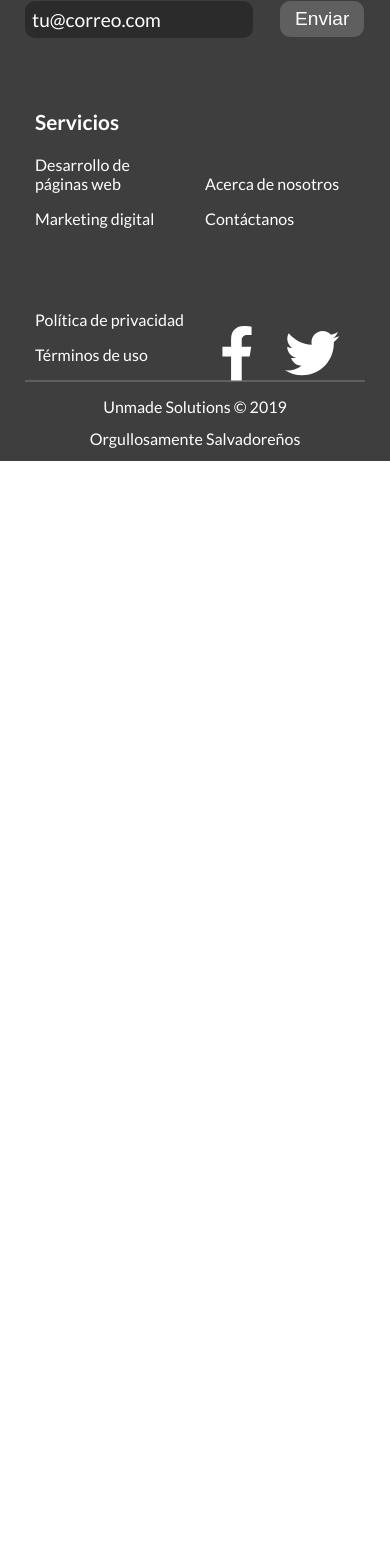
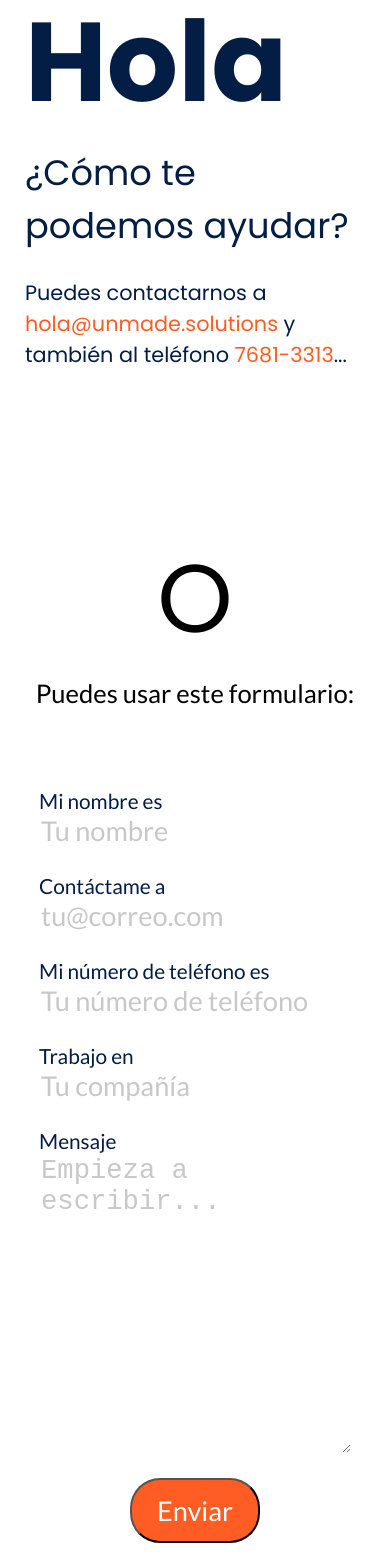
Before and after one commit to jlvalport/unmade-solutions, a React (Create React App) app: page /contacto in a window 390 px wide. Shown: the part 246-1814 px from the top of the page. Before the commit the page ends 844 px from the top, so only its background shows below. Built offline with nearby package versions, Linux system fonts and the light colour scheme.

Commit message:
feat: mobil contact page

```diff
--- a/src/App.js
+++ b/src/App.js
@@ -7,6 +7,7 @@ import LandingPage from './components/LandingPage/LandingPage';
 import DevServicePage from './components/DevServicePage/DevServicePage';
 import MarketingServicePage from './components/MarketingServicePage/MarketingServicePage';
 import AboutUsPage from './components/AboutUsPage/AboutUsPage';
+import ContactUsPage from './components/ContactUsPage/ContactUsPage';
 import Footer from './components/Footer/Footer';
 
 function App() {
@@ -17,6 +18,7 @@ function App() {
       <Route path='/servicio-de-desarrollo-web' exact component={DevServicePage} />
       <Route path='/servicio-de-marketing' exact component={MarketingServicePage} />
       <Route path='/acerca-de-nosotros' exact component={AboutUsPage} />
+      <Route path='/contacto' exact component={ContactUsPage} />
       <Footer />
     </React.Fragment>
   );
--- /dev/null
+++ b/src/components/ContactUsPage/ContactUsLanding/ContactUsLanding.js
@@ -0,0 +1,18 @@
+import React from 'react';
+
+import classes from './ContactUsLanding.module.scss';
+
+const ContactUsLanding = () => {
+    return (
+        <section className={classes.section}>
+            <div className={classes.textBox}>
+                <p className={classes.hello}>Hola</p>
+                <p className={classes.helpYou}>¿Cómo te podemos ayudar?</p>
+                <p className={classes.contact}>Puedes contactarnos a <span className={classes.orange}>hola@unmade.solutions</span> y también al teléfono <span className={classes.orange}>7681-3313</span>...</p>
+            </div>
+            <span className={classes.o}>O</span>
+        </section>
+    );
+};
+
+export default ContactUsLanding
--- /dev/null
+++ b/src/components/ContactUsPage/ContactUsLanding/ContactUsLanding.module.scss
@@ -0,0 +1,51 @@
+@import '../../../assets//styles/landing-spaces';
+@import '../../../assets/styles/colors';
+@import '../../../assets/styles/fonts';
+
+.section {
+    position: relative;
+    height: 100vh;
+    width: 100%;
+    font-family: $titleFont;
+    padding-top: $mobil-landing-space;
+    margin: 0 0 80px;
+
+    p {
+        color: $normalText;
+    }
+}
+
+.textBox {
+    position: relative;
+    top: 43%;
+    transform: translateY(-50%);
+}
+
+.hello {
+    font-size: 7rem;
+    margin: 0 25px;
+    font-weight: 700;
+}
+
+.helpYou {
+    font-size: 2.2rem;
+    margin: 0 25px 25px;
+}
+
+.contact {
+    font-size: 1.3rem;
+    margin: 0 25px;
+}
+
+.orange {
+    color: $addon;
+}
+
+.o {
+    font-size: 6rem;
+    margin: 0;
+    position: absolute;
+    bottom: 0;
+    left: 50%;
+    transform: translate(-50%, 50%)
+}
--- /dev/null
+++ b/src/components/ContactUsPage/ContactUsPage.js
@@ -0,0 +1,19 @@
+import React from 'react';
+
+import classes from './ContactUsPage.module.scss';
+import ContactUsLanding from './ContactUsLanding/ContactUsLanding';
+import ContactForm from '../UI/ContactForm/ContactForm';
+
+const ContactUsPage = () => {
+    return (
+        <main>
+            <ContactUsLanding />
+            <p className={classes.p}>Puedes usar este formulario:</p>
+            <div className={classes.contactFormBox}>
+                <ContactForm bgColor='white' />
+            </div>
+        </main>
+    );
+};
+
+export default ContactUsPage
--- /dev/null
+++ b/src/components/ContactUsPage/ContactUsPage.module.scss
@@ -0,0 +1,10 @@
+.p {
+    font-size: 1.6rem;
+    margin: 0 25px 80px;
+    text-align: center;
+}
+
+.contactFormBox {
+    width: 80%;
+    margin: 0 auto 80px;
+}
--- a/src/components/UI/ContactForm/ContactForm.js
+++ b/src/components/UI/ContactForm/ContactForm.js
@@ -4,46 +4,51 @@ import * as Yup from 'yup';
 
 import classes from './ContactForm.module.scss';
 
-const CForm = ({
-    values,
-    errors,
-    touched,
-    isSubmitting
-}) => (
+const CForm = props => {
+    const {
+        values,
+        errors,
+        touched,
+        isSubmitting,
+        bgColor
+    } = props;
+
+    return (
         <Form className={classes.contactForm}>
             <div className={classes.inputBox}>
                 <label className={touched.name && errors.name ? [classes.label, classes.labelError].join(' ') : classes.label} >Mi nombre es
                 <ErrorMessage name='name' component='p' className={classes.error}/>
-                <Field type='text' name='name' placeholder='Tu nombre' autoComplete='name' className={classes.inputElement} />
+                <Field type='text' name='name' placeholder='Tu nombre' autoComplete='name' className={ bgColor ? [classes.inputElement, classes[bgColor]].join(' ') : classes.inputElement} />
                 </label>
             </div>
             <div className={classes.inputBox}>
                 <label className={touched.email && errors.email ? [classes.label, classes.labelError].join(' ') : classes.label} >Contáctame a
                 <ErrorMessage name='email' component='p' className={classes.error}/>
-                <Field type='email' name='email' placeholder='tu@correo.com' autoComplete='email' className={classes.inputElement} />
+                <Field type='email' name='email' placeholder='tu@correo.com' autoComplete='email' className={ bgColor ? [classes.inputElement, classes[bgColor]].join(' ') : classes.inputElement} />
                 </label>
             </div>
             <div className={classes.inputBox}>
                 <label className={touched.phone && errors.phone ? [classes.label, classes.labelError].join(' ') : classes.label} >Mi número de teléfono es
                 <ErrorMessage name='phone' component='p' className={classes.error}/>
-                <Field type='phone' name='phone' placeholder='Tu número de teléfono' autoComplete='tel' className={classes.inputElement} />
+                <Field type='phone' name='phone' placeholder='Tu número de teléfono' autoComplete='tel' className={ bgColor ? [classes.inputElement, classes[bgColor]].join(' ') : classes.inputElement} />
                 </label>
             </div>
             <div className={classes.inputBox}>
                 <label className={touched.company && errors.company ? [classes.label, classes.labelError].join(' ') : classes.label} >Trabajo en
                 <ErrorMessage name='company' component='p' className={classes.error}/>
-                <Field type='text' name='company' placeholder='Tu compañía' autoComplete='organization' className={classes.inputElement} />
+                <Field type='text' name='company' placeholder='Tu compañía' autoComplete='organization' className={ bgColor ? [classes.inputElement, classes[bgColor]].join(' ') : classes.inputElement} />
                 </label>
             </div>
             <div className={classes.inputBox}>
                 <label className={touched.message && errors.message ? [classes.label, classes.labelError].join(' ') : classes.label} >Mensaje
                 <ErrorMessage name='message' component='p' className={classes.error}/>
-                <Field component='textarea' name='message' placeholder='Empieza a escribir...' autoComplete='off' className={classes.textAreaElement} />
+                <Field component='textarea' name='message' placeholder='Empieza a escribir...' autoComplete='off' className={ bgColor ? [classes.textAreaElement, classes[bgColor]].join(' ') : classes.textAreaElement} />
                 </label>
             </div>
             <button type='submit' className={classes.sendBtn} disabled={isSubmitting}>Enviar</button>
         </Form>
-    );
+        );
+    };
 
 const ContactForm = withFormik({
     mapPropsToValues({ name, email, phone, company, message }) {
--- a/src/components/UI/ContactForm/ContactForm.module.scss
+++ b/src/components/UI/ContactForm/ContactForm.module.scss
@@ -49,6 +49,11 @@ p.error {
     &::placeholder {
         color: #fff;
     }
+
+}
+
+.white::placeholder {
+    color: rgb(201, 199, 199);
 }
 
 input:-webkit-autofill,
@@ -60,6 +65,17 @@ input:-webkit-autofill:active {
   -webkit-text-fill-color: $addon;
   -webkit-box-shadow: 0 0 0 100px #E3E3E3 inset !important;
   box-shadow: 0 0 0 100px #E3E3E3 inset !important;
+}
+
+input.white:-webkit-autofill,
+input.white:-webkit-autofill:hover,
+input.white:-webkit-autofill:focus,
+input.white:-webkit-autofill:active {
+  border: none;
+  background: unset;
+  -webkit-text-fill-color: $addon;
+  -webkit-box-shadow: 0 0 0 100px #fff inset !important;
+  box-shadow: 0 0 0 100px #fff inset !important;
 }
 
 .textAreaElement {
@@ -75,6 +91,10 @@ input:-webkit-autofill:active {
     &::placeholder {
         color: #fff;
     }
+
+    &.white::placeholder {
+        color: rgb(201, 199, 199);
+    }
 }
 
 textarea:-webkit-autofill,
@@ -88,6 +108,17 @@ textarea:-webkit-autofill:active {
   box-shadow: 0 0 0 1000px #E3E3E3 inset !important;
 }
 
+textarea.white:-webkit-autofill,
+textarea.white:-webkit-autofill:hover,
+textarea.white:-webkit-autofill:focus,
+textarea.white:-webkit-autofill:active {
+  border: none;
+  background: unset;
+  -webkit-text-fill-color: $addon;
+  -webkit-box-shadow: 0 0 0 1000px #fff inset !important;
+  box-shadow: 0 0 0 1000px #fff inset !important;
+}
+
 .sendBtn {
     font-size: 1.7rem;
     color: #fff;
--- a/src/components/UI/MenuBtn/MenuBtn.js
+++ b/src/components/UI/MenuBtn/MenuBtn.js
@@ -6,9 +6,9 @@ const MenuBtn = () => {
     return (
         <div className={classes.box}>
             <div className={`${classes.btn} ${classes['not-active']}`}>
-                <span></span>
-                <span></span>
-                <span></span>
+                <span className={classes.span}></span>
+                <span className={classes.span}></span>
+                <span className={classes.span}></span>
             </div>
         </div>
     );
--- a/src/components/UI/MenuBtn/MenuBtn.module.scss
+++ b/src/components/UI/MenuBtn/MenuBtn.module.scss
@@ -16,7 +16,7 @@
     cursor: pointer;
   }
 
-  span {
+  .span {
     display: block;
     width: 100%;
     // box-shadow: 0 2px 10px 0 rgba(0,0,0,0.3);
@@ -27,31 +27,31 @@
     position: relative;
   }
 
-  span + span {
+  .span + .span {
     margin-top: 0.3em;
   }
 
-  .active span:nth-child(1) {
+  .active .span:nth-child(1) {
     animation: ease .7s top forwards;
   }
 
-  .not-active span:nth-child(1) {
+  .not-active .span:nth-child(1) {
     animation: ease .7s top-2 forwards;
   }
 
-  .active span:nth-child(2) {
+  .active .span:nth-child(2) {
     animation: ease .7s scaled forwards;
   }
 
-  .not-active span:nth-child(2) {
+  .not-active .span:nth-child(2) {
     animation: ease .7s scaled-2 forwards;
   }
 
-  .active span:nth-child(3) {
+  .active .span:nth-child(3) {
     animation: ease .7s bottom forwards;
   }
 
-  .not-active span:nth-child(3) {
+  .not-active .span:nth-child(3) {
     animation: ease .7s bottom-2 forwards;
   }
 
```
